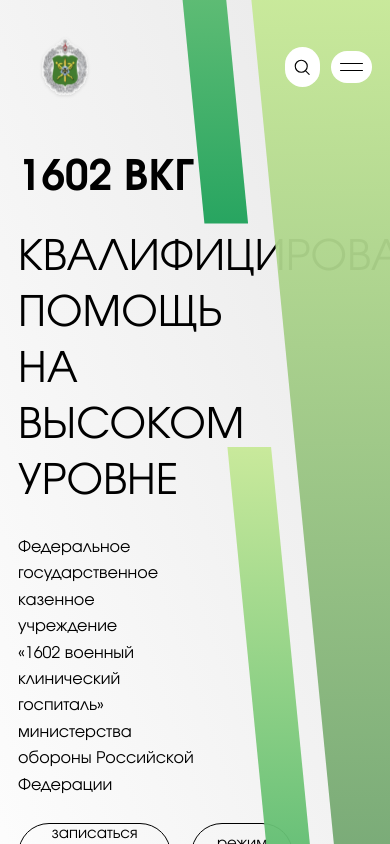
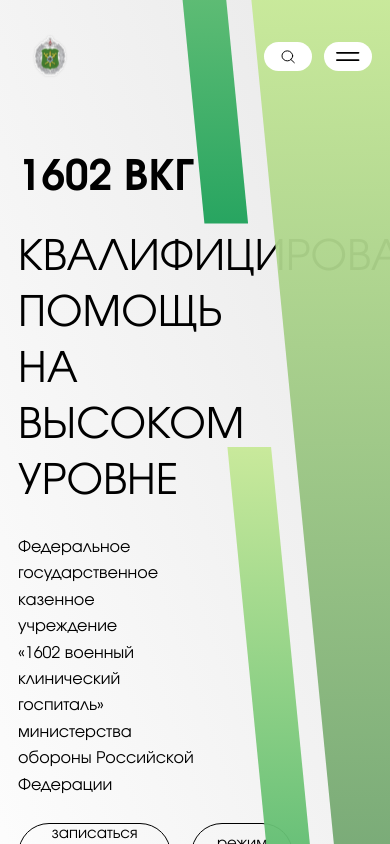
Before and after one commit to jestyrn-del/Hospital-website, a React (Vite) app: page / in a window 390 px wide. Shown: the top 844 px of the page. Built offline with nearby package versions, Linux system fonts and the light colour scheme.

Commit message:
Header: adaptive for laptop and mobile

```diff
--- a/src/components/Header/Header.css
+++ b/src/components/Header/Header.css
@@ -1,7 +1,7 @@
 .site-header {
     position: absolute;
     z-index: 20;
-    top: 4%;
+    top: 2%;
     left: 0;
     width: 100%;
     background: transparent;
@@ -15,15 +15,17 @@
 }
 
 .header-logo {
-    height: 20%;
+    height: 90%;
     display: flex;
     align-items: center;
 }
 
 .header-logo img {
     display: block;
-    height: 100%;
-    width: 100%;
+    height: 8.8vh;
+    width: 6.4vw;
+
+    object-fit: contain;
 }
 
 .header-actions {
@@ -35,11 +37,11 @@
 
 .header-button {
     background-color: #FFFFFF;
-    padding: 1.3vh 2.2vw;
+    padding: 0.6vh 2.1vw;
     cursor: pointer;
     border-radius: 10vh;
 
-    font-size: 1.2vw;
+    font-size: 1.1vw;
     font-weight: 400;
 
     transition: transform 0.3s;
@@ -47,8 +49,10 @@
 
 .header-button img {
     display: block;
-    height: 100%;
-    width: 100%;
+    margin: 0.4vh;
+    height: 1.1vw;
+    width: 1.1vw;
+    object-fit: contain;
 }
 
 .header-button:hover {
@@ -56,7 +60,7 @@
     color: #000000AA;
 }
 
-@media(max-width:1100px) {
+@media(max-width:1200px) {
     .header-navigation {
         display: none
     }
@@ -66,20 +70,30 @@
     }
 }
 
-@media(max-width:400px) {
+@media(max-width: 900px) {
     .header-not-mobile{
         display: none;
     }
 
-    .mobile-button span {
-        display: block;
+    .site-header {
+        top: 3.2vh;
+    }
 
+    .header-logo img {
+        height: 7vh;
+        width: 16vw;
+    }
+
+    .header-actions {
+        gap: 3vw;
+    }
+
+    .header-button {
+        padding: 0.4vh 2.3vw;
+    }
+
+    .header-button img {
         width: 6vw;
-        height: 1px;
-
-        background-color: #000000;
-        border-radius: 2px;
-
-        margin: 1px 0;
+        height: 4vw;
     }
 }
--- a/src/components/Header/Header.tsx
+++ b/src/components/Header/Header.tsx
@@ -1,6 +1,7 @@
 import type { HeaderProps } from '../../types';
 import headerLogo from '../../assets/header-logo.svg';
 import searchLense from '../../assets/search.svg';
+import mobileIcon from '../../assets/header-mobile-menu.svg';
 import './Header.css';
 
 export function Header({ onSearchOpen, onMenuOpen, onCreateRequest, onAccessibility }: HeaderProps) {
@@ -12,10 +13,10 @@ export function Header({ onSearchOpen, onMenuOpen, onCreateRequest, onAccessibil
         </div>
 
         <div className="header-actions">
-          <button className="header-button" type="button" onClick={onSearchOpen} aria-label="поиск"><img src={searchLense} alt="Поиск"/></button>
+          <button className="header-button search-button" type="button" onClick={onSearchOpen} aria-label="поиск"><img src={searchLense} alt="Поиск"/></button>
           <button className="header-button header-not-mobile" type="button" onClick={onCreateRequest}>создать обращение</button>
           <button className="header-button header-not-mobile" type="button" onClick={onAccessibility}>для слабовидящих</button>
-          <button className="header-button mobile-button" type="button" onClick={onMenuOpen} aria-label="открыть меню"><span/><span/></button>
+          <button className="header-button mobile-button" type="button" onClick={onMenuOpen} aria-label="открыть меню"><img src={mobileIcon}/></button>
         </div>
       </div>
     </header>
--- a/src/styles/global.css
+++ b/src/styles/global.css
@@ -121,7 +121,7 @@ select:focus-visible {
     display: none;
 }
 
-@media (max-width: 400px) {
+@media (max-width: 900px) {
     .container {
         width: calc(100% - 36px);
     }
```
Also changed, not shown: src/styles/variables.css (+7 -1 lines), src/assets/header-mobile-menu.svg (added).
